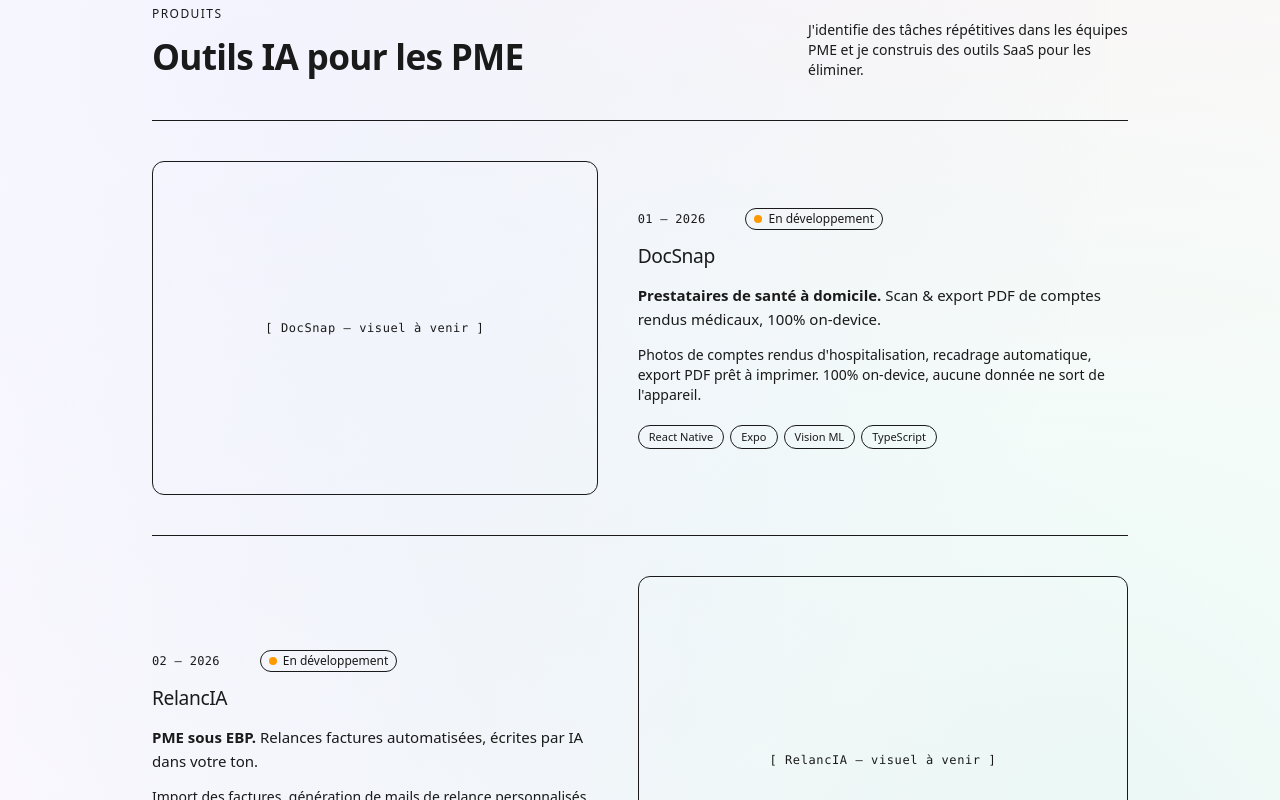
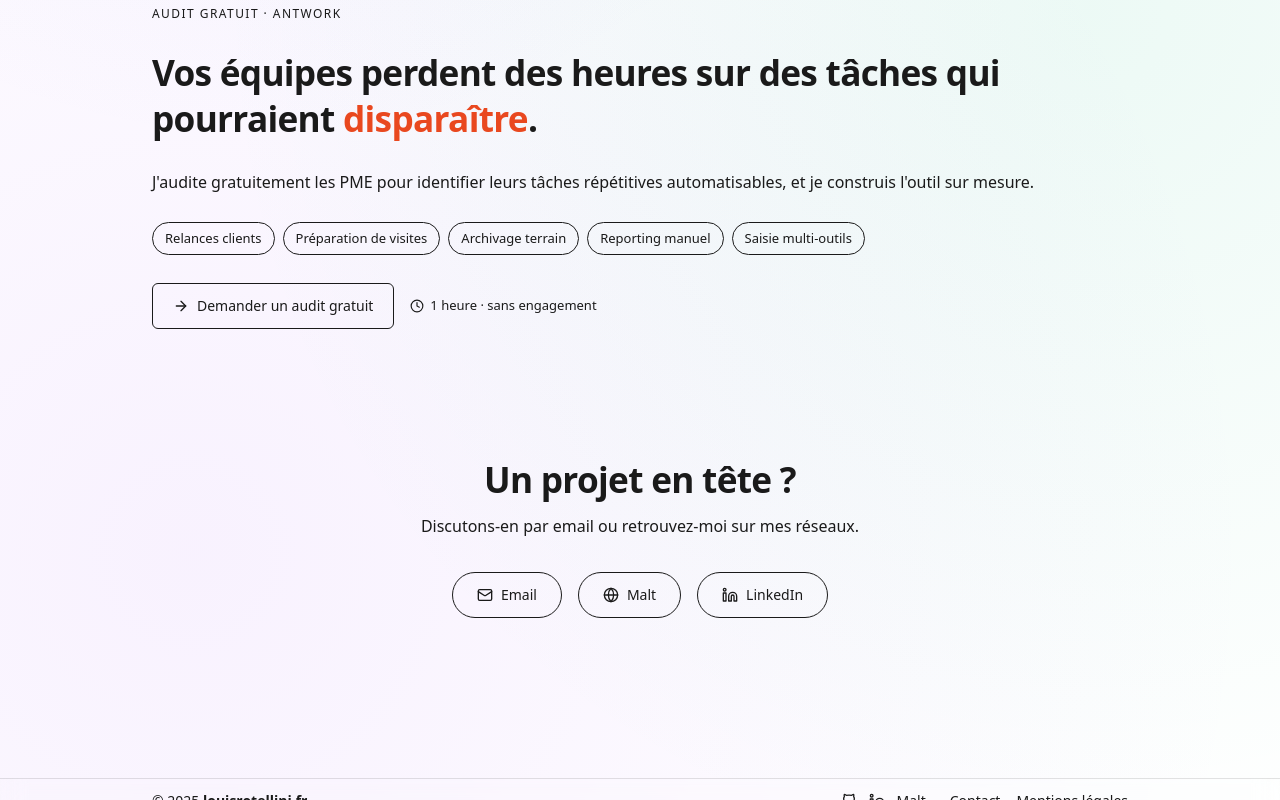
Before and after one commit to L-Rotellini/louisrotellini-portfolio, a Next.js app: page / in a window 1280 px wide. Shown: the part 1880-2680 px from the top of the page. Built offline with nearby package versions, Linux system fonts and the light colour scheme.

Commit message:
update audit

```diff
--- a/package.json
+++ b/package.json
@@ -15,7 +15,7 @@
     "framer-motion": "^12.23.22",
     "geist": "^1.5.1",
     "lucide-react": "^0.544.0",
-    "next": "15.5.9",
+    "next": "^15.5.15",
     "next-themes": "^0.4.6",
     "prism-react-renderer": "^2.4.1",
     "react": "^19.1.0",
@@ -28,7 +28,6 @@
     "@types/react": "^19",
     "@types/react-dom": "^19",
     "autoprefixer": "^10.4.21",
-    "baseline-browser-mapping": "^2.9.10",
     "eslint": "^9",
     "eslint-config-next": "15.5.4",
     "postcss": "^8.5.6",
--- a/src/app/layout.tsx
+++ b/src/app/layout.tsx
@@ -83,8 +83,6 @@
     shortcut: "/favicon.ico",
     apple: "/apple-touch-icon.png",
   },
-  // (optionnel) : vérifs Search Console, etc.
-  // verification: { google: "..." },
 };
 
 export default function RootLayout({ children }: { children: React.ReactNode }) {
--- a/src/app/page.tsx
+++ b/src/app/page.tsx
@@ -3,9 +3,7 @@
 import ContactSection from "@/components/ContactSection";
 import HeroSection from "@/components/HeroSection";
 import ClientsSection from "@/components/ClientsSection";
-import SaaSSection from "@/components/SaaSSection";
-import { Mail } from "lucide-react";
-import { mailtoHref } from "@/lib/mailto";
+import AuditSection from "@/components/AuditSection";
 
 export default function Home() {
   return (
@@ -25,34 +23,15 @@
         <ProjectsSection />
       </AnimatedSection>
 
-      {/* SAAS */}
-      <AnimatedSection id="saas">
-        <SaaSSection />
-      </AnimatedSection>
-
       {/* AUDIT */}
-      <AnimatedSection>
-        <div className="rounded-xl border border-[--surface-border] bg-[--foreground]/[0.02] px-8 py-10 space-y-5">
-          <h2 className="text-2xl md:text-3xl font-semibold tracking-tight leading-snug max-w-xl">
-            Vous perdez du temps chaque semaine sur une tâche répétitive ?
-          </h2>
-          <p className="text-[--muted] max-w-xl">
-            Je propose des audits gratuits d&apos;une heure pour identifier ce qui est automatisable dans vos équipes. Pas de vente, juste un diagnostic. Vous repartez avec un compte-rendu écrit.
-          </p>
-          <a
-            href={mailtoHref("Demande d'audit gratuit")}
-            className="inline-flex items-center gap-2 rounded-md border border-[--surface-border] px-5 py-3 text-sm hover:bg-[--foreground]/5 transition-colors hover-invert"
-          >
-            <Mail className="size-4" aria-hidden="true" />
-            <span>Demander un audit gratuit</span>
-          </a>
-        </div>
+      <AnimatedSection id="audit">
+        <AuditSection />
       </AnimatedSection>
 
       {/* CONTACT */}
       <AnimatedSection id="contact">
-      <ContactSection />
-    </AnimatedSection>
+        <ContactSection />
+      </AnimatedSection>
     </div>
   );
 }
--- /dev/null
+++ b/src/components/AuditSection.tsx
@@ -0,0 +1,57 @@
+import { ArrowRight, Clock } from "lucide-react";
+
+const tasks = [
+  "Relances clients",
+  "Préparation de visites",
+  "Archivage terrain",
+  "Reporting manuel",
+  "Saisie multi-outils",
+];
+
+export default function AuditSection() {
+  return (
+    <section id="audit" aria-labelledby="audit-title" className="space-y-7">
+      <p className="text-xs text-[--muted] uppercase tracking-[0.12em]">Audit gratuit · antwork</p>
+
+      <h2
+        id="audit-title"
+        className="text-[clamp(2rem,4vw,2.5rem)] font-semibold tracking-tight leading-[1.1]"
+      >
+        Vos équipes perdent des heures sur des tâches qui pourraient{" "}
+        <span style={{ color: "#e9481f" }}>disparaître</span>.
+      </h2>
+
+      <p className="text-base text-[--muted]">
+        J&apos;audite gratuitement les PME pour identifier leurs tâches répétitives
+        automatisables, et je construis l&apos;outil sur mesure.
+      </p>
+
+      <div className="flex flex-wrap gap-2">
+        {tasks.map((t) => (
+          <span
+            key={t}
+            className="text-[13px] text-[--muted] border border-[--surface-border] px-3 py-[5px] rounded-full"
+          >
+            {t}
+          </span>
+        ))}
+      </div>
+
+      <div className="flex items-center gap-4 flex-wrap">
+        <a
+          href="https://antwork.fr"
+          target="_blank"
+          rel="noopener noreferrer"
+          className="inline-flex items-center gap-2 rounded-md border border-[--surface-border] px-5 py-3 text-sm hover:bg-[--foreground]/5 transition-colors hover-invert"
+        >
+          <ArrowRight className="size-4" aria-hidden="true" />
+          <span>Demander un audit gratuit</span>
+        </a>
+        <span className="inline-flex items-center gap-1.5 text-[13px] text-[--muted]">
+          <Clock className="size-3.5" />
+          1 heure · sans engagement
+        </span>
+      </div>
+    </section>
+  );
+}
--- a/src/components/ClientsSection.tsx
+++ b/src/components/ClientsSection.tsx
@@ -15,12 +15,11 @@
 ];
 
 export default function ClientsSection() {
-  const duplicatedClients = [...clients];
   return (
     <section className="space-y-8">
       {/* Première ligne - 5 logos */}
       <div className="grid grid-cols-3 md:grid-cols-5 gap-4 md:gap-6">
-        {duplicatedClients.map((client) => (
+        {clients.map((client) => (
           <div
             key={client.name}
             className="logo-card relative flex items-center justify-center h-16 md:h-20 px-4 rounded-xl border transition-colors"
@@ -29,8 +28,7 @@
               src={client.logo}
               alt={client.name}
               fill
-             className="object-contain p-4 logo-invert"
-
+              className="object-contain p-4 logo-invert"
             />
           </div>
         ))}
--- a/src/components/SaaSSection.tsx
+++ /dev/null
@@ -1,133 +0,0 @@
-type StatusBadgeProps = {
-  status: string;
-  type: "live" | "dev";
-};
-
-function StatusBadge({ status, type }: StatusBadgeProps) {
-  return (
-    <span className="inline-flex items-center gap-1.5 rounded-full border border-[--surface-border] px-2 py-0.5 text-xs text-[--muted]">
-      <span className="relative inline-flex size-2">
-        <span
-          className={`absolute inset-0 rounded-full ${
-            type === "live" ? "bg-emerald-500" : "bg-amber-500"
-          }`}
-        />
-        {type === "live" && (
-          <span className="absolute inset-0 rounded-full bg-emerald-500 opacity-50 animate-ping" />
-        )}
-      </span>
-      {status}
-    </span>
-  );
-}
-
-const products = [
-  {
-    name: "DocSnap",
-    number: "01",
-    year: "2026",
-    status: "En développement",
-    statusType: "dev" as const, //dev or live
-    problem: "Prestataires de santé à domicile",
-    shortDesc: "Scan & export PDF de comptes rendus médicaux, 100% on-device.",
-    description:
-      "Photos de comptes rendus d'hospitalisation, recadrage automatique, export PDF prêt à imprimer. 100% on-device, aucune donnée ne sort de l'appareil.",
-    stack: ["React Native", "Expo", "Vision ML", "TypeScript"],
-    image: null,
-  },
-  {
-    name: "RelancIA",
-    number: "02",
-    year: "2026",
-    status: "En développement",
-    statusType: "dev" as const, //dev or live
-    problem: "PME sous EBP",
-    shortDesc: "Relances factures automatisées, écrites par IA dans votre ton.",
-    description:
-      "Import des factures, génération de mails de relance personnalisés par IA, dans le ton du commercial.",
-    stack: ["Next.js", "Mistral AI", "Postgres", "Tailwind"],
-    image: null,
-  },
-];
-
-export default function SaaSSection() {
-  return (
-    <section id="saas" aria-labelledby="saas-title" className="space-y-10">
-      <div className="flex flex-col md:flex-row items-start md:items-end justify-between gap-8 flex-wrap">
-        <div>
-          <p className="text-xs text-[--muted] uppercase tracking-[0.12em] mb-3">Produits</p>
-          <h2
-            id="saas-title"
-            className="text-[clamp(2rem,4vw,2.5rem)] font-semibold tracking-tight leading-[1.1] max-w-xl"
-          >
-            Outils IA pour les PME
-          </h2>
-        </div>
-        <p className="text-sm text-[--muted] max-w-xs">
-          J&apos;identifie des tâches répétitives dans les équipes PME et je construis des outils SaaS pour les éliminer.
-        </p>
-      </div>
-
-      <div>
-        {products.map((product, index) => {
-          const isEven = index % 2 === 0;
-          const isLast = index === products.length - 1;
-          return (
-            <article
-              key={product.name}
-              className={`grid md:grid-cols-[1fr_1.1fr] gap-10 py-10 border-t border-[--surface-border]${
-                isLast ? " border-b" : ""
-              }`}
-            >
-              <div
-                className={`aspect-[4/3] border border-[--surface-border] rounded-xl overflow-hidden bg-[--foreground]/[0.02]${
-                  isEven ? " order-1" : " order-1 md:order-2"
-                }`}
-              >
-                <div className="flex items-center justify-center h-full text-xs text-[--muted] font-mono tracking-wider">
-                  [ {product.name} — visuel à venir ]
-                </div>
-              </div>
-
-              <div
-                style={{ gap: "14px" }}
-                className={`flex flex-col justify-center${
-                  isEven ? " order-2" : " order-2 md:order-1"
-                }`}
-              >
-                <div className="flex items-center gap-2.5">
-                  <span className="font-mono text-xs text-[--muted] tracking-wide">
-                    {product.number} — {product.year}
-                  </span>
-                  <span className="w-5 h-px bg-[--surface-border]" />
-                  <StatusBadge status={product.status} type={product.statusType} />
-                </div>
-
-                <h3 className="text-[clamp(1.5rem,3vw,2rem)] font-semibold tracking-tight">
-                  {product.name}
-                </h3>
-
-                <p className="text-[15px] text-[--foreground]/85">
-                  <strong>{product.problem}.</strong> {product.shortDesc}
-                </p>
-
-                <p className="text-sm text-[--muted]">{product.description}</p>
-
-                <div className="flex flex-wrap gap-1.5 mt-1.5">
-                  {product.stack.map((tech) => (
-                    <span
-                      key={tech}
-                      className="text-[11px] text-[--muted] border border-[--surface-border] px-2.5 py-0.5 rounded-full"
-                    >
-                      {tech}
-                    </span>
-                  ))}
-                </div>
-              </div>
-            </article>
-          );
-        })}
-      </div>
-    </section>
-  );
-}
```
Also changed, not shown: 1 other file (tests, documents, lock files or other folders).
